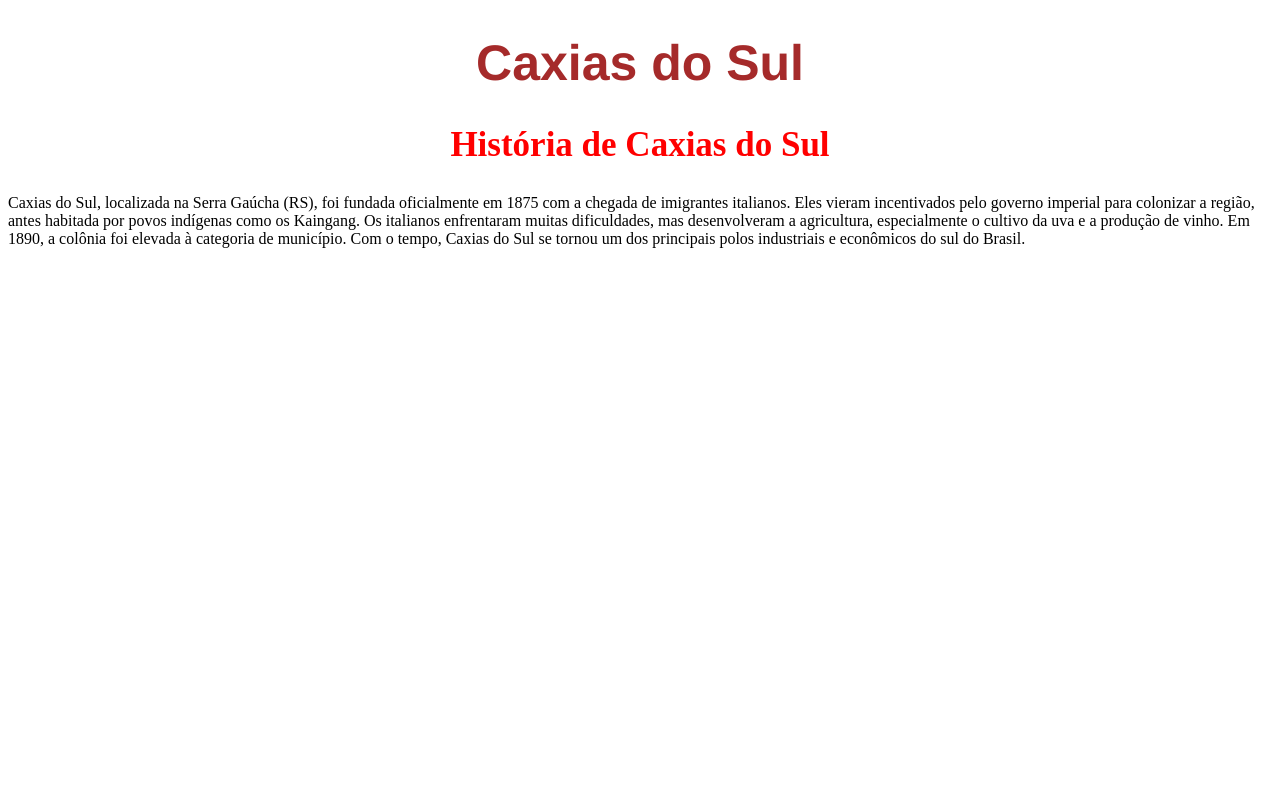
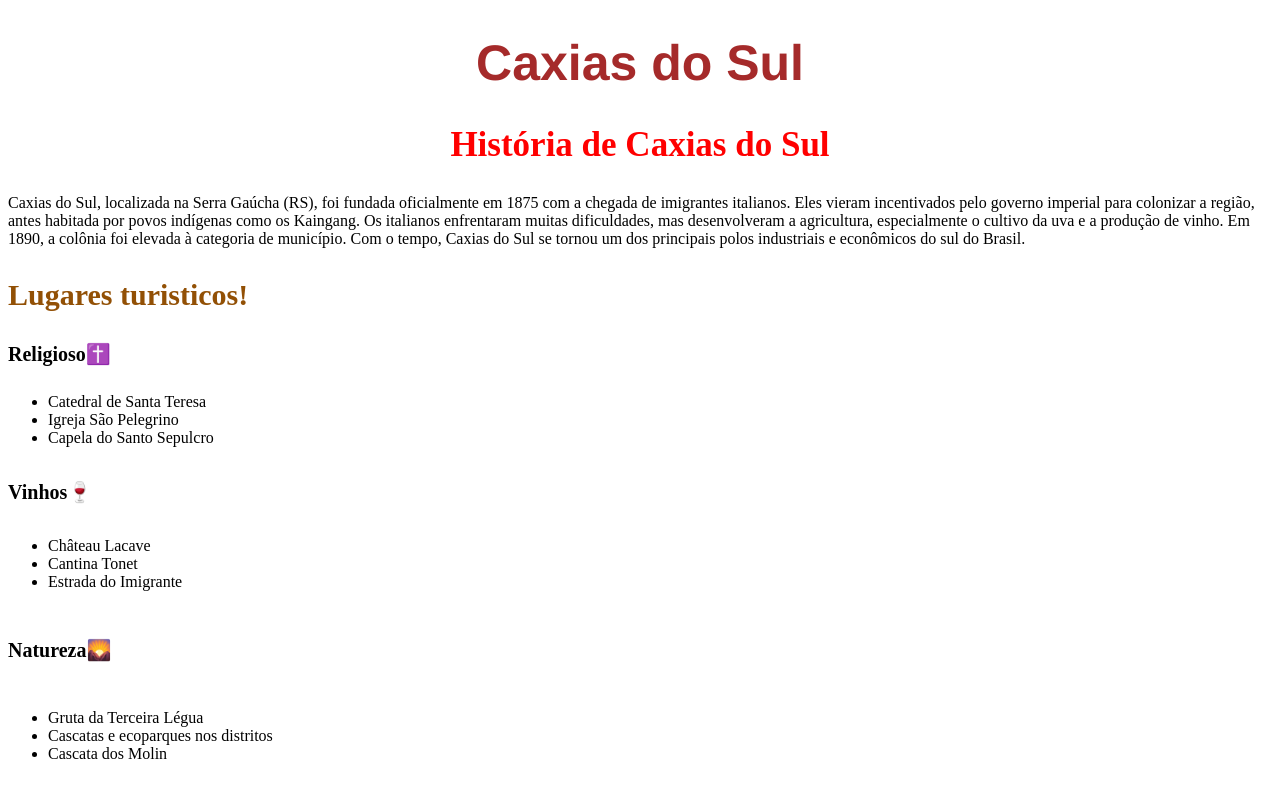
Before and after one commit to kawassaki-lucas/HTML, a plain HTML site: page Untitled-1.html in a window 1280 px wide. Drawn offline with Linux system fonts and the light colour scheme.

Commit message:
site caxias

```diff
--- a/Untitled-1.html
+++ b/Untitled-1.html
@@ -22,5 +22,34 @@
         }
     </style>
     <p>Caxias do Sul, localizada na Serra Gaúcha (RS), foi fundada oficialmente em 1875 com a chegada de imigrantes italianos. Eles vieram incentivados pelo governo imperial para colonizar a região, antes habitada por povos indígenas como os Kaingang. Os italianos enfrentaram muitas dificuldades, mas desenvolveram a agricultura, especialmente o cultivo da uva e a produção de vinho. Em 1890, a colônia foi elevada à categoria de município. Com o tempo, Caxias do Sul se tornou um dos principais polos industriais e econômicos do sul do Brasil.</p>
+    <h3>Lugares turisticos!</h3>
+    <style>
+        h3{
+            color:rgb(146, 80, 5); text-align: left; font-size: 30px;
+        }
+    </style>
+    <h4>Religioso✝️</h4>
+    <style>
+    h4, h5, h6{
+        text-align: left; font-size: 20px;
+    }
+    </style>
+    <ul>
+    <li>Catedral de Santa Teresa</li>
+    <li>Igreja São Pelegrino</li>
+    <li>Capela do Santo Sepulcro</li>
+  </ul>
+  <h5>Vinhos🍷</h5><ul>
+    <li>Château Lacave</li>
+    <li>Cantina Tonet</li>
+    <li>Estrada do Imigrante</li>
+  </ul>
+
+  <h6>Natureza🌄</h6>
+  <ul>
+    <li>Gruta da Terceira Légua</li>
+    <li>Cascatas e ecoparques nos distritos</li>
+    <li>Cascata dos Molin</li>
+  </ul>
 </body>
 </html>
```
